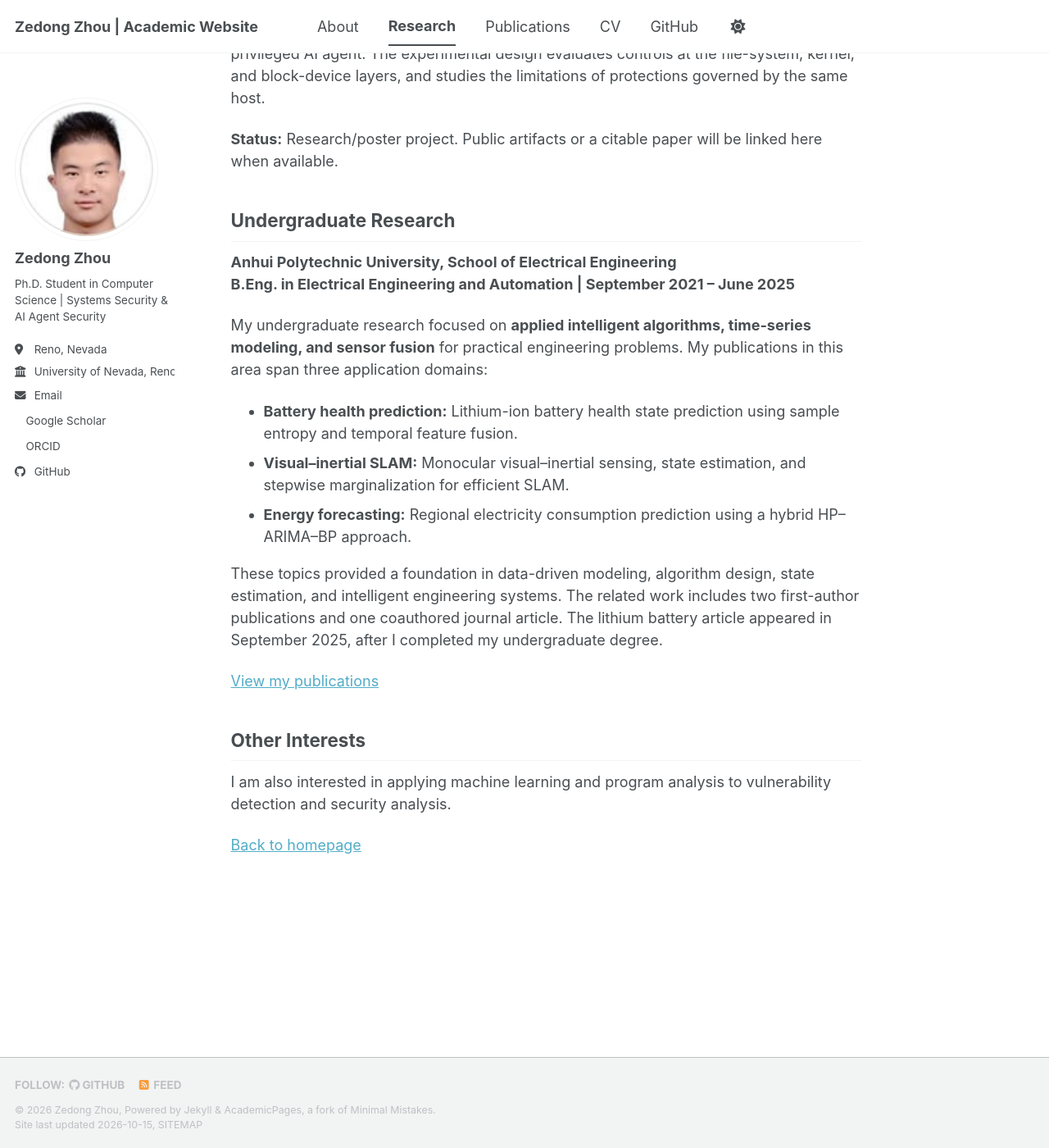
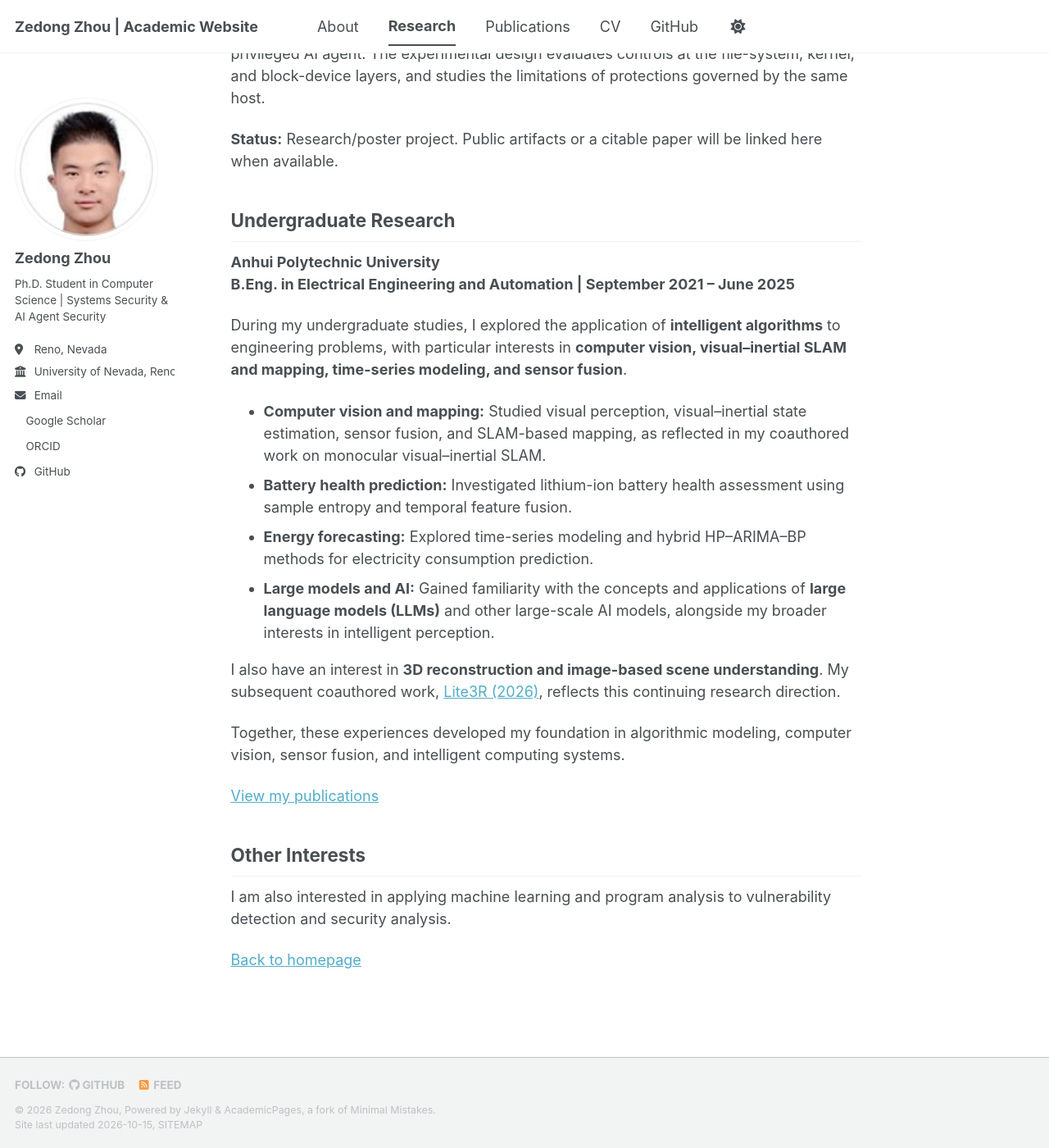
Before and after one commit to 2350082187zhou-ux/2350082187zhou-ux.github.io, a Jekyll site: the page built from _pages/research.md, in a window 1280 px wide and 1400 px high, scrolled down 903 px. Shown: the whole window at 82% size. Built offline with Jekyll 4.4.1, drawn with Linux system fonts in a browser that asks for light colours; a style sheet for code colours, icons or effects is not loaded.

Commit message:
Broaden undergraduate research background to vision mapping and large models

```diff
--- a/_pages/research.md
+++ b/_pages/research.md
@@ -31,16 +31,19 @@ This project investigates the resilience of sensitive-file protections against a
 
 ## Undergraduate Research
 
-**Anhui Polytechnic University, School of Electrical Engineering**
+**Anhui Polytechnic University**
 **B.Eng. in Electrical Engineering and Automation | September 2021 – June 2025**
 
-My undergraduate research focused on **applied intelligent algorithms, time-series modeling, and sensor fusion** for practical engineering problems. My publications in this area span three application domains:
+During my undergraduate studies, I explored the application of **intelligent algorithms** to engineering problems, with particular interests in **computer vision, visual–inertial SLAM and mapping, time-series modeling, and sensor fusion**.
 
-- **Battery health prediction:** Lithium-ion battery health state prediction using sample entropy and temporal feature fusion.
-- **Visual–inertial SLAM:** Monocular visual–inertial sensing, state estimation, and stepwise marginalization for efficient SLAM.
-- **Energy forecasting:** Regional electricity consumption prediction using a hybrid HP–ARIMA–BP approach.
+- **Computer vision and mapping:** Studied visual perception, visual–inertial state estimation, sensor fusion, and SLAM-based mapping, as reflected in my coauthored work on monocular visual–inertial SLAM.
+- **Battery health prediction:** Investigated lithium-ion battery health assessment using sample entropy and temporal feature fusion.
+- **Energy forecasting:** Explored time-series modeling and hybrid HP–ARIMA–BP methods for electricity consumption prediction.
+- **Large models and AI:** Gained familiarity with the concepts and applications of **large language models (LLMs)** and other large-scale AI models, alongside my broader interests in intelligent perception.
 
-These topics provided a foundation in data-driven modeling, algorithm design, state estimation, and intelligent engineering systems. The related work includes two first-author publications and one coauthored journal article. The lithium battery article appeared in September 2025, after I completed my undergraduate degree.
+I also have an interest in **3D reconstruction and image-based scene understanding**. My subsequent coauthored work, [Lite3R (2026)](https://arxiv.org/abs/2605.11354), reflects this continuing research direction.
+
+Together, these experiences developed my foundation in algorithmic modeling, computer vision, sensor fusion, and intelligent computing systems.
 
 [View my publications](/publications/)
 
```
